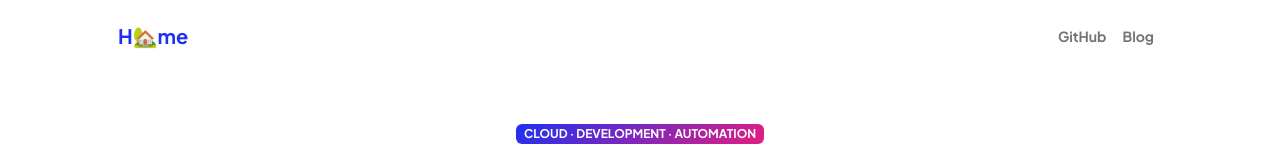
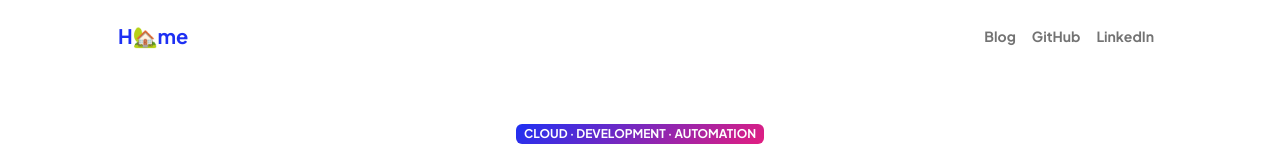
Before and after one commit to vincenzochiovaro/vincenzo-hub, a plain HTML site: page index.html in a window 1280 px wide. Shown: the top 160 px of the page. Drawn offline with nearby package versions, Linux system fonts and the light colour scheme.

Commit message:
Add linkedIn to navbar

```diff
--- a/index.html
+++ b/index.html
@@ -25,8 +25,9 @@
                     <button class="navbar-toggler" type="button" data-bs-toggle="collapse" data-bs-target="#navbarSupportedContent" aria-controls="navbarSupportedContent" aria-expanded="false" aria-label="Toggle navigation"><span class="navbar-toggler-icon"></span></button>
                     <div class="collapse navbar-collapse" id="navbarSupportedContent">
                         <ul class="navbar-nav ms-auto mb-2 mb-lg-0 small fw-bolder">
+                            <li class="nav-item"><a class="nav-link" href="blog.html">Blog</a></li>
                             <li class="nav-item"><a class="nav-link" target="_blank" href="https://github.com/vincenzochiovaro">GitHub</a></li>
-                            <li class="nav-item"><a class="nav-link" href="blog.html">Blog</a></li>
+                            <li class="nav-item"><a class="nav-link" target="_blank" href="https://www.linkedin.com/in/vincenzo-chiovaro-22258a176/">LinkedIn</a></li>
                         </ul>
                     </div>
                 </div>
```
Also changed, not shown: blog.html (+1 -0 lines).
